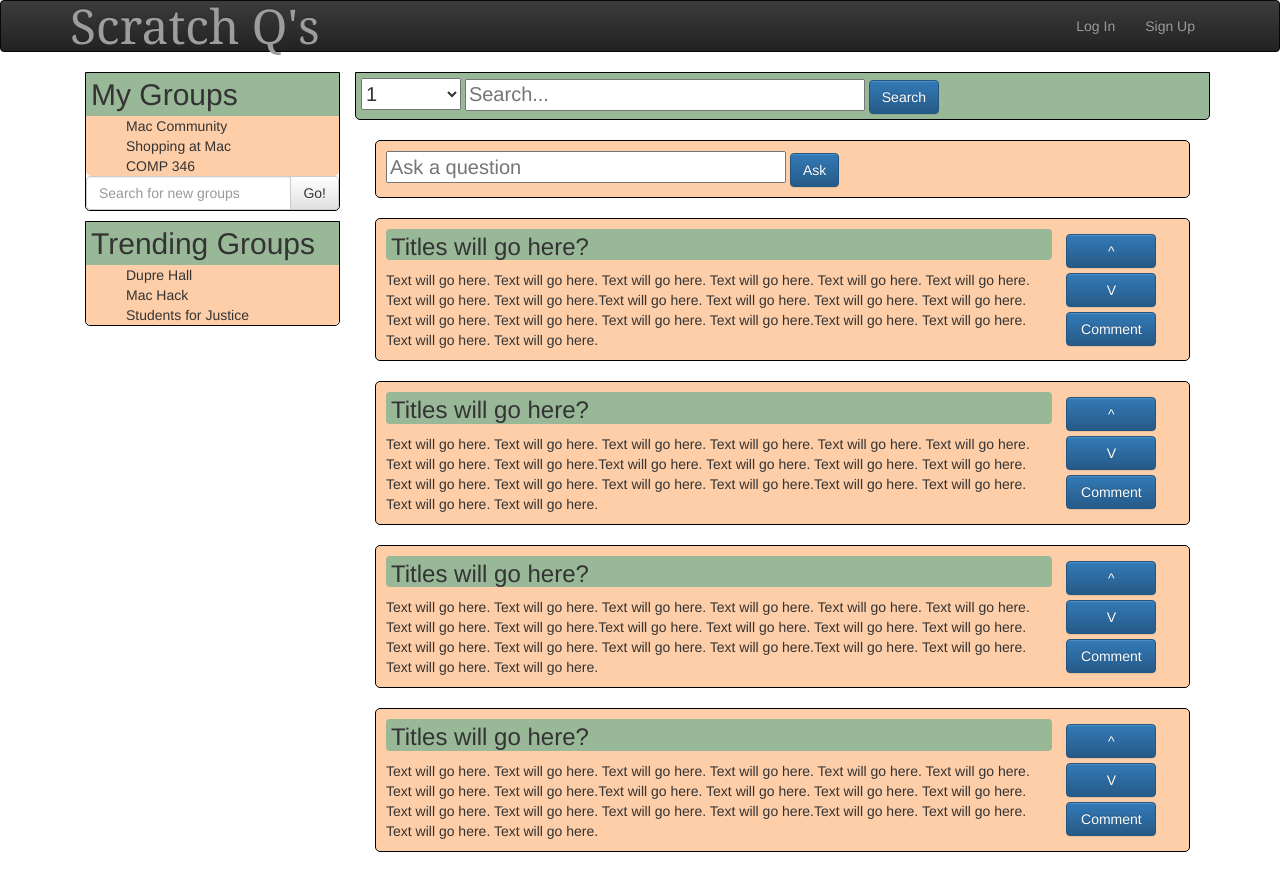
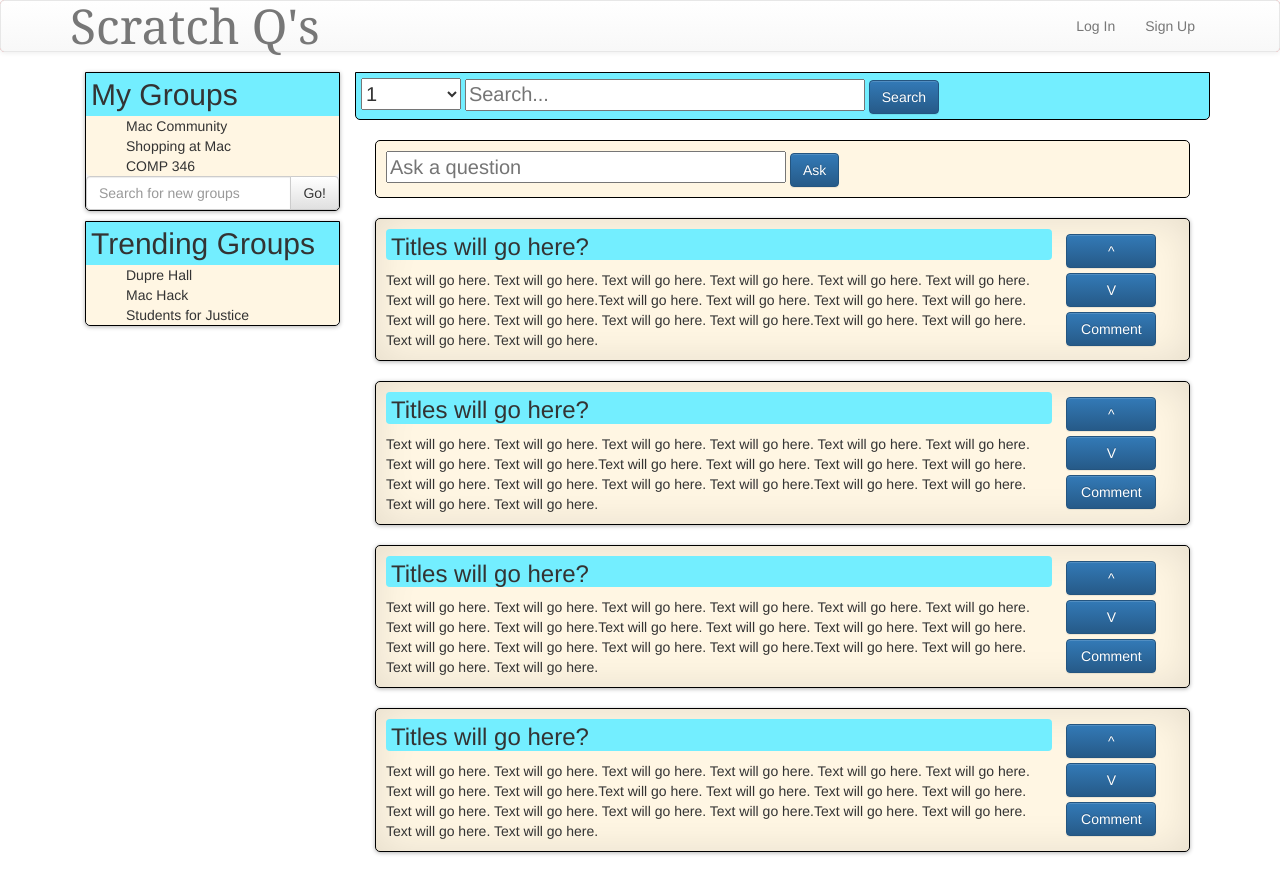
Before and after one commit to MackHartley/scratchQs, a Python web app: template templates/index.html in a window 1280 px wide. Run offline with Jinja, Linux system fonts and the light colour scheme; the template is opened without the code that fills it, so the values that code supplies are empty; some libraries are stand-ins or nearby versions.

Commit message:
Changed styles

```diff
--- a/templates/index.html
+++ b/templates/index.html
@@ -13,7 +13,7 @@
 	<title>ScratchQs</title>
 </head>
 <body>
-	<nav class="navbar navbar-inverse header-nav">
+	<nav class="navbar navbar-default header-nav">
 	    <div class="container">
 	      	<a class="navbar-brand" href="index.html">Scratch Q's</a>
 	      	<div class="collapse navbar-collapse" id="navbar">
@@ -28,7 +28,7 @@
 
   	<div class = "container">
 		<div class="sideBar col-sm-3">
-			<div class = "myGroups">
+			<div class = "myGroups shadowedBox">
 	    		<h2 class = "sideBarTitle"> My Groups</h2>
 				<ul class = "groupList">
 					<li>Mac Community</li>
@@ -49,7 +49,7 @@
 				</div>
 			</div>
 
-			<div class = "trendingGroups">
+			<div class = "trendingGroups shadowedBox">
 				<h2 class = "sideBarTitle"> Trending Groups</h2>
 				<ul class = "groupList">
 					<li>Dupre Hall</li>
@@ -82,7 +82,7 @@
 					<button class="btn btn-primary">Ask</button>
 				</div>
 
-				<div class="question">
+				<div class="question shadowedBox">
 					<div class="questionInfo">
 						<h3 class="questionTitle">Titles will go here?</h3>
 						<p class="questionContent">Text will go here. Text will go here. Text will go here. Text will go here. Text will go here. Text will go here. Text will go here. Text will go here.Text will go here. Text will go here. Text will go here. Text will go here. Text will go here. Text will go here. Text will go here. Text will go here.Text will go here. Text will go here. Text will go here. Text will go here.</p>
@@ -94,7 +94,7 @@
 					</div>
 				</div>
 
-				<div class="question">
+				<div class="question shadowedBox">
 					<div class="questionInfo">
 						<h3 class="questionTitle">Titles will go here?</h3>
 						<p class="questionContent">Text will go here. Text will go here. Text will go here. Text will go here. Text will go here. Text will go here. Text will go here. Text will go here.Text will go here. Text will go here. Text will go here. Text will go here. Text will go here. Text will go here. Text will go here. Text will go here.Text will go here. Text will go here. Text will go here. Text will go here.</p>
@@ -106,7 +106,7 @@
 					</div>
 				</div>
 
-				<div class="question">
+				<div class="question shadowedBox">
 					<div class="questionInfo">
 						<h3 class="questionTitle">Titles will go here?</h3>
 						<p class="questionContent">Text will go here. Text will go here. Text will go here. Text will go here. Text will go here. Text will go here. Text will go here. Text will go here.Text will go here. Text will go here. Text will go here. Text will go here. Text will go here. Text will go here. Text will go here. Text will go here.Text will go here. Text will go here. Text will go here. Text will go here.</p>
@@ -118,7 +118,7 @@
 					</div>
 				</div>
 
-				<div class="question">
+				<div class="question shadowedBox">
 					<div class="questionInfo">
 						<h3 class="questionTitle">Titles will go here?</h3>
 						<p class="questionContent">Text will go here. Text will go here. Text will go here. Text will go here. Text will go here. Text will go here. Text will go here. Text will go here.Text will go here. Text will go here. Text will go here. Text will go here. Text will go here. Text will go here. Text will go here. Text will go here.Text will go here. Text will go here. Text will go here. Text will go here.</p>
--- a/templates/main.css
+++ b/templates/main.css
@@ -10,19 +10,25 @@
   list-style-type: none;
 }
 
+.shadowedBox{
+    -webkit-box-shadow:0 1px 4px rgba(0, 0, 0, 0.3), 0 0 40px rgba(0, 0, 0, 0.1) inset;
+   	-moz-box-shadow:0 1px 4px rgba(0, 0, 0, 0.3), 0 0 40px rgba(0, 0, 0, 0.1) inset;
+    box-shadow:0 1px 4px rgba(0, 0, 0, 0.3), 0 0 40px rgba(0, 0, 0, 0.1) inset;
+}
+
 .navbar-brand{
 	font-size: 48;
 	font-family: Georgia;
 }
 
 .sideBarTitle{
-	background: #99B898;
+	background: #73EEFF;
 	margin: 0px;
 	padding: 5px;
 }
 
 .groupList{
-	background: #FECEA8;
+	background: #FFF6E3;
 	margin-bottom: 0px;
 	border-radius: 0 0 5px 5px;
 }
@@ -49,7 +55,7 @@
 
 .searchDiv{
 	border: 1px solid black;
-	background: #99B898;
+	background: #73EEFF;
 	padding: 5px;
 	border-radius: 0 0 5px 5px;
 }
@@ -82,13 +88,13 @@
 	border: 1px solid black;
 	padding: 10px;
 	padding-right: 0;
-	background-color: #FECEA8;
+	background-color: #FFF6E3;
 	border-radius: 5px 5px 5px 5px;
 }
 
 .question h3{
 	margin-top: 0px;
-	background-color: #99B898;
+	background-color: #73EEFF;
 	padding: 5px;
 	padding-bottom: 0px;
 	border-radius: 4px;
@@ -121,3 +127,8 @@
 .questionForm{
 	border: 1px solid black;
 }
+
+.navbar-default {
+    background-color: red;
+    border-color: #E7E7E7;
+}
```
